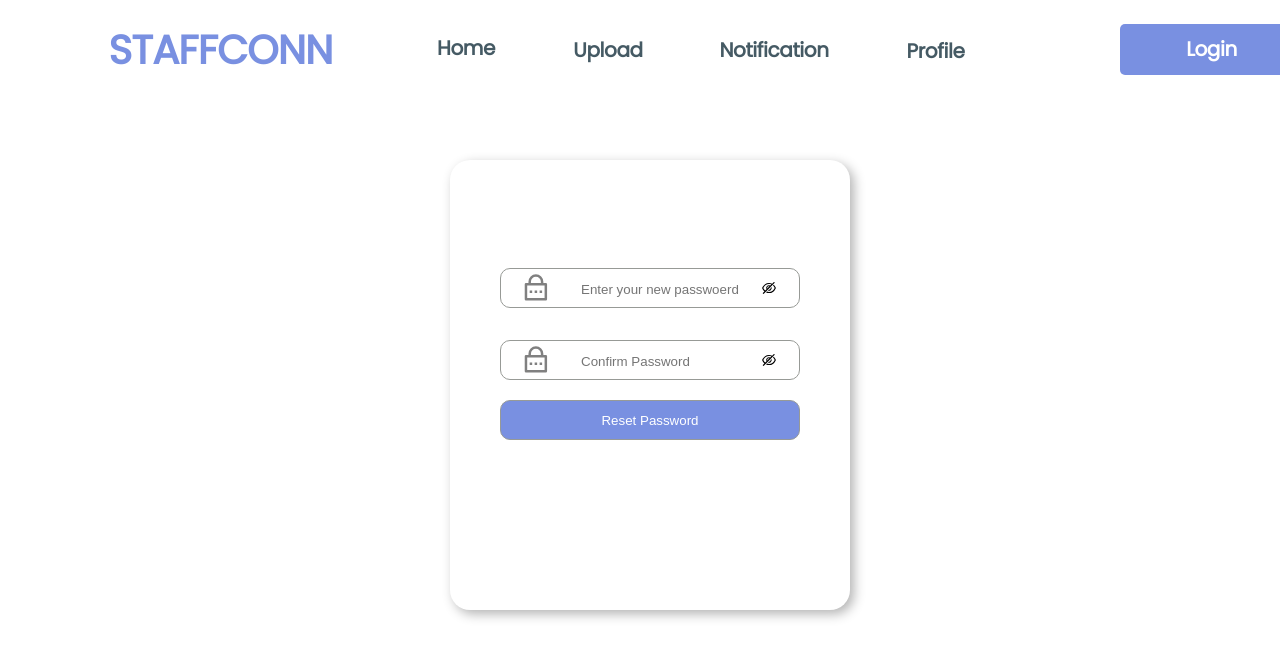
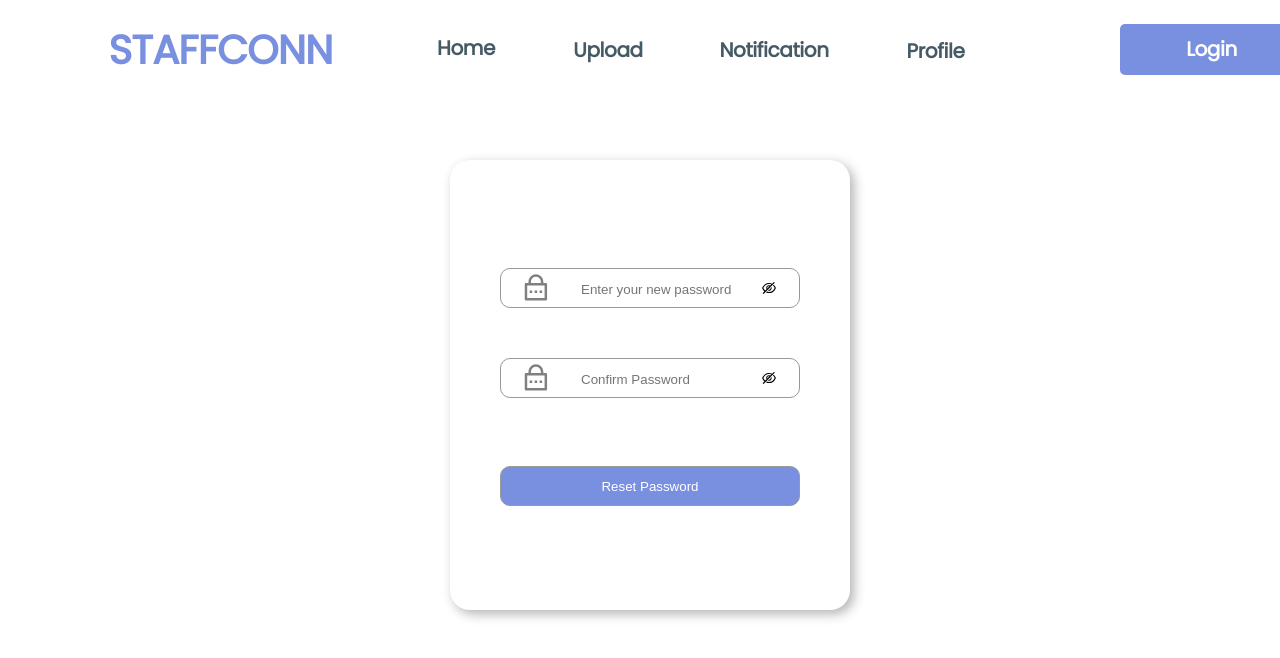
Before and after one commit to Ebunwadi/teamwork-frontend, a React (Create React App) app: page /resetPassword/1/1 in a window 1280 px wide. Shown: the top 658 px of the page. Built offline with nearby package versions, Linux system fonts and the light colour scheme.

Commit message:
ft(functional login page): implement login and forgot password functionality

```diff
--- a/src/components/Registration-Login-page-components/Password.jsx
+++ b/src/components/Registration-Login-page-components/Password.jsx
@@ -1,38 +1,139 @@
+// import React, {useState} from 'react'
+// import styles from './login.module.css'
+// import {RiLockPasswordLine} from 'react-icons/ri'
+// import {AiOutlineEye} from 'react-icons/ai'
+// import {AiOutlineEyeInvisible} from 'react-icons/ai'
+// import {useNavigate, useParams} from "react-router-dom";
+// // import { useSelector } from "react-redux";
+
+// function Password() {
+//   // const token = useSelector((state) => state.auth.token)
+//   // const id = useSelector((state) => state.auth.user)
+//   const navigate = useNavigate();
+//   let params = useParams();
+//   const [isShown, setIsShown] = useState(false);
+//   const initialForm = {
+//     password: '',
+//     confirmPassword: ''
+//   }
+//   const [form, setForm] = useState(initialForm)
+//   const handleChange = (e) => {
+//     setForm({
+//       ...form,
+//       [e.target.name] : e.target.value
+//   })
+//   }
+//   const handleSubmit = async (e) => {
+//     e.preventDefault()
+//       const res = await fetch(`https://ebubeproject.onrender.com/api/v1/auth/reset-password/${params.id}/${params.token}`, {
+//       method: "PATCH",
+//       body: JSON.stringify(form),
+//       headers: {
+//         "content-type": "application/json",
+//       },
+//     });
+//   // console.log(token, id);
+
+//     const feedback = await res.json();
+//     console.log(feedback);
+//     if (res.ok){
+//       const {message} = feedback.data
+//       if(window.confirm(`${message}`)) {
+//         navigate('/login')
+//       }
+//     }else {
+//       const {error} = feedback;
+//       alert(error);
+//     }
+//     }
+//   return (
+//     <div>
+//       <form className={styles.login} autoComplete = 'off' onSubmit={handleSubmit}>
+//         <br /><br /><br />
+//         <br /><br /><br />
+//         <div className={styles.input}>
+//           <input
+//             type={isShown? 'text': 'password'}
+//             placeholder="Enter your new passwoerd"
+//             className={styles.email}
+//             autoComplete = 'off'
+//             name='password'
+//             value={form.password}
+//             onChange={handleChange}
+//             required
+//           />
+//           <RiLockPasswordLine className={styles.passwordIcon} />
+//           <div
+//             onClick={() => {setIsShown(!isShown)}}
+//             className = {styles.eyeButton}> {isShown? <AiOutlineEye /> : <AiOutlineEyeInvisible />}
+//           </div>
+//         </div>
+//           <br /><br /> <br /><br />
+//         <div className={styles.input}>
+//           <input
+//             type={isShown? 'text': 'password'}
+//             placeholder="Confirm Password"
+//             className={styles.password}
+//             autoComplete = 'off'
+//             name='password'
+//             value={form.confirmPassword}
+//             onChange={handleChange}
+//           />
+//           <RiLockPasswordLine className={styles.passwordIcon} />
+//           <div
+//             onClick={() => {setIsShown(!isShown)}}
+//             className = {styles.eyeButton}> {isShown? <AiOutlineEye /> : <AiOutlineEyeInvisible />}
+//           </div>
+//         </div>
+//         <button className={`${styles.input} ${styles.btn}`} type = 'submit'>Reset Password</button>
+//       </form>
+//     </div>
+//   )
+// }
+
+// export default Password
+
 import React, {useState} from 'react'
 import styles from './login.module.css'
 import {RiLockPasswordLine} from 'react-icons/ri'
 import {AiOutlineEye} from 'react-icons/ai'
 import {AiOutlineEyeInvisible} from 'react-icons/ai'
 import {useNavigate, useParams} from "react-router-dom";
-// import { useSelector } from "react-redux";
+import { useForm } from "react-hook-form";
 
 function Password() {
-  // const token = useSelector((state) => state.auth.token)
-  // const id = useSelector((state) => state.auth.user)
   const navigate = useNavigate();
-  let params = useParams();
+  const params = useParams();
   const [isShown, setIsShown] = useState(false);
-  const initialForm = {
-    password: '',
-    confirmPassword: ''
-  }
-  const [form, setForm] = useState(initialForm)
-  const handleChange = (e) => {
-    setForm({
-      ...form,
-      [e.target.name] : e.target.value
-  })
-  }
+  const [isPasswordShown, setIsPasswordShown] = useState(false);
+  // const initialForm = {
+  //   password: '',
+  //   confirmPassword: ''
+  // }
+  // const [form, setForm] = useState(initialForm)
+  // const handleChange = (e) => {
+  //   setForm({
+  //     ...form,
+  //     [e.target.name] : e.target.value
+  // })
+  // }
+
+  // handle form events
+  const { register, watch, formState: { errors } } = useForm({
+    mode:'onTouched'
+});
+
+const password = watch('password')
+
   const handleSubmit = async (e) => {
     e.preventDefault()
       const res = await fetch(`https://ebubeproject.onrender.com/api/v1/auth/reset-password/${params.id}/${params.token}`, {
-      method: "PATCH",
-      body: JSON.stringify(form),
+      method: "POST",
+      body: JSON.stringify(password),
       headers: {
         "content-type": "application/json",
       },
     });
-  // console.log(token, id);
 
     const feedback = await res.json();
     console.log(feedback);
@@ -54,13 +155,27 @@ function Password() {
         <div className={styles.input}>
           <input
             type={isShown? 'text': 'password'}
-            placeholder="Enter your new passwoerd"
+            placeholder="Enter your new password"
             className={styles.email}
             autoComplete = 'off'
             name='password'
-            value={form.password}
-            onChange={handleChange}
-            required
+            // value={form.password}
+            // onChange={handleChange}
+            {...register("password", { required: 'Password is required',
+              pattern:{
+                // eslint-disable-next-line
+                // value:/^(\S)(?=.*[0-9])(?=.*[A-Z])(?=.*[a-z])(?=.*[~`!@#$%^&*()--+={}\[\]|\\:;"'<>,.?/_₹])[a-zA-Z0-9~`!@#$%^&*()--+={}\[\]|\\:;"'<>,.?/_₹]{10,16}$/,
+                // message:'Password should include at least one uppercase, one numeric value and one special character'
+              },
+              minLength:{
+                value:4,
+                message:'Minimum Required length is 4'
+              },
+              maxLength: {
+                value: 20,
+                message: "Maximum Required length is 20",
+                },
+            })}
           />
           <RiLockPasswordLine className={styles.passwordIcon} />
           <div
@@ -68,24 +183,38 @@ function Password() {
             className = {styles.eyeButton}> {isShown? <AiOutlineEye /> : <AiOutlineEyeInvisible />}
           </div>
         </div>
-          <br /><br /> <br /><br />
+        <br /><br /><br />
+        {errors.password && <span className={styles.passwordError}>{errors.password.message}</span>}
+          <br /><br />
+          {/* confirm password */}
         <div className={styles.input}>
           <input
-            type={isShown? 'text': 'password'}
+            type={isPasswordShown? 'text': 'password'}
             placeholder="Confirm Password"
             className={styles.password}
             autoComplete = 'off'
             name='password'
-            value={form.confirmPassword}
-            onChange={handleChange}
+            // value={form.confirmPassword}
+            // onChange={handleChange}
+            onPaste={(e)=>{
+              e.preventDefault()
+              return false;
+            }}
+            {...register("confirmPassword", { required: 'confirm password is required',
+              validate: (value) =>
+              value === password || "The passwords do not match",
+            })}
           />
           <RiLockPasswordLine className={styles.passwordIcon} />
           <div
-            onClick={() => {setIsShown(!isShown)}}
-            className = {styles.eyeButton}> {isShown? <AiOutlineEye /> : <AiOutlineEyeInvisible />}
+            onClick={() => {setIsPasswordShown(!isPasswordShown)}}
+            className = {styles.eyeButton}> {isPasswordShown? <AiOutlineEye /> : <AiOutlineEyeInvisible />}
           </div>
         </div>
-        <button className={`${styles.input} ${styles.btn}`} type = 'submit'>Reset Password</button>
+        <br /><br /><br />
+        {errors.confirmPassword && <span className={styles.passwordError}>{errors.confirmPassword.message}</span>}
+        <br /><br /><br />
+        <button className={`${styles.input} ${styles.btnn}`} type = 'submit'>Reset Password</button>
       </form>
     </div>
   )
```
